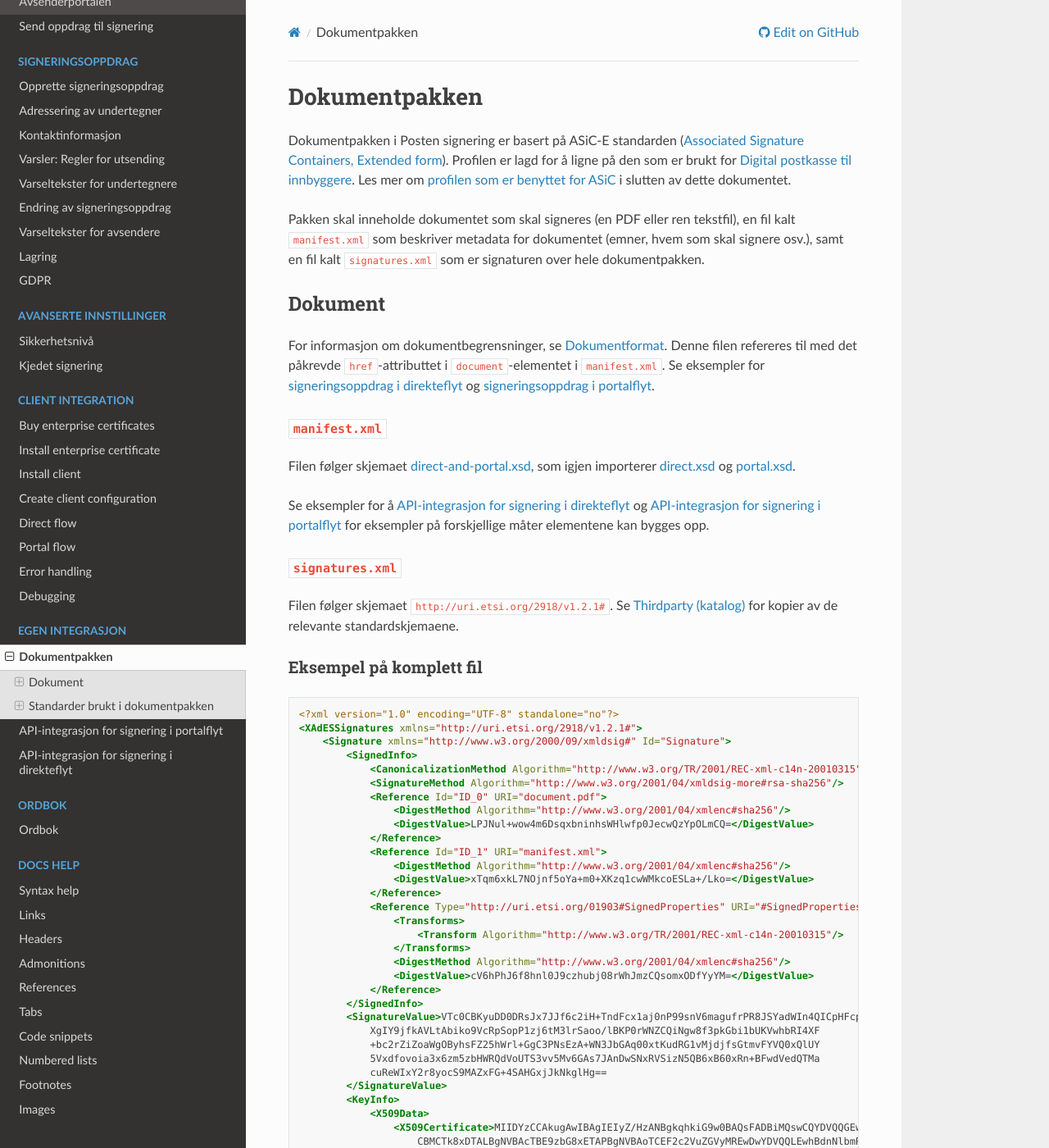
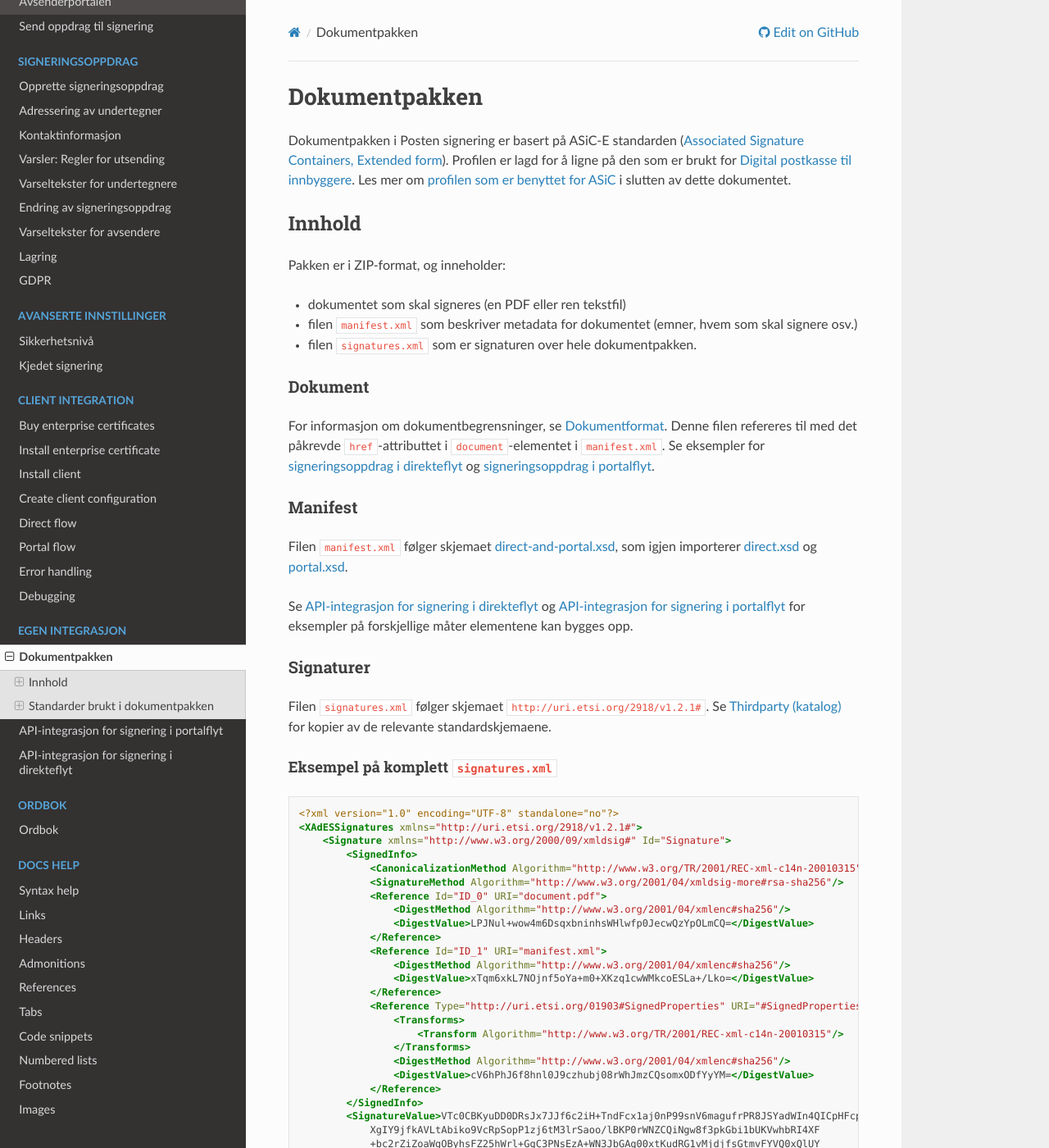
Before and after one commit to ramonarellano/signering-docs, a Sphinx documentation site: the page built from source/egen-integrasjon/dokumentpakke.rst, in a window 1280 px wide and 1400 px high. Shown: the whole window at 82% size. Built offline with Sphinx 7.4.7 and the Read the Docs theme 2.0.0, drawn with Linux system fonts in a browser that asks for light colours.

Commit message:
Fixups, overskriftnivåer
Fikser så de beskrivelsene av de ulike filene i dokumentpakka får samme
overskriftnivå. Bruker ikke monospace-font i overskrift da det gjør
nivået utydelig.

```diff
--- a/source/egen-integrasjon/dokumentpakke.rst
+++ b/source/egen-integrasjon/dokumentpakke.rst
@@ -5,31 +5,39 @@ Dokumentpakken
 
 Dokumentpakken i Posten signering er basert på ASiC-E standarden (`Associated Signature Containers, Extended form <http://www.etsi.org/deliver/etsi_ts/102900_102999/102918/01.03.01_60/ts_102918v010301p.pdf>`_). Profilen er lagd for å ligne på den som er brukt for `Digital postkasse til innbyggere <http://begrep.difi.no/SikkerDigitalPost>`_. Les mer om :ref:`profilen som er benyttet for ASiC <asicEStandards>` i slutten av dette dokumentet.
 
-Pakken skal inneholde dokumentet som skal signeres (en PDF eller ren tekstfil), en fil kalt ``manifest.xml`` som beskriver metadata for dokumentet (emner, hvem som skal signere osv.), samt en fil kalt ``signatures.xml`` som er signaturen over hele dokumentpakken.
+
+Innhold
+========
+
+Pakken er i ZIP-format, og inneholder:
+
+- dokumentet som skal signeres (en PDF eller ren tekstfil)
+- filen ``manifest.xml`` som beskriver metadata for dokumentet (emner, hvem som skal signere osv.)
+- filen ``signatures.xml`` som er signaturen over hele dokumentpakken.
 
 Dokument
-=========
+--------
 
 For informasjon om dokumentbegrensninger, se :ref:`dokumentformat`. Denne filen refereres til med det påkrevde ``href``-attributtet i ``document``-elementet i ``manifest.xml``. Se eksempler for `signeringsoppdrag i direkteflyt <https://github.com/digipost/signature-api-specification/blob/master/schema/examples/direct/manifest.xml#L10>`_ og `signeringsoppdrag i portalflyt <https://github.com/digipost/signature-api-specification/blob/master/schema/examples/portal/manifest.xml#L34>`_.
 
 .. _manifestxml:
 
-``manifest.xml``
+Manifest
 ----------------
 
-Filen følger skjemaet `direct-and-portal.xsd <https://github.com/digipost/signature-api-specification/blob/master/schema/xsd/direct-and-portal.xsd>`_, som igjen importerer `direct.xsd <https://github.com/digipost/signature-api-specification/blob/master/schema/xsd/direct.xsd>`_ og `portal.xsd <https://github.com/digipost/signature-api-specification/blob/master/schema/xsd/portal.xsd>`_.
+Filen ``manifest.xml`` følger skjemaet `direct-and-portal.xsd <https://github.com/digipost/signature-api-specification/blob/master/schema/xsd/direct-and-portal.xsd>`_, som igjen importerer `direct.xsd <https://github.com/digipost/signature-api-specification/blob/master/schema/xsd/direct.xsd>`_ og `portal.xsd <https://github.com/digipost/signature-api-specification/blob/master/schema/xsd/portal.xsd>`_.
 
-Se eksempler for å :ref:`egenDirekteIntegrasjon` og :ref:`egenPortalIntegrasjon` for eksempler på forskjellige måter elementene kan bygges opp.
+Se :ref:`egenDirekteIntegrasjon` og :ref:`egenPortalIntegrasjon` for eksempler på forskjellige måter elementene kan bygges opp.
 
 .. _signaturesxml:
 
-``signatures.xml``
+Signaturer
 ------------------
 
-Filen følger skjemaet ``http://uri.etsi.org/2918/v1.2.1#``. Se `Thirdparty (katalog) <https://github.com/digipost/signature-api-specification/tree/master/schema/xsd/thirdparty>`_ for kopier av de relevante standardskjemaene.
+Filen ``signatures.xml`` følger skjemaet ``http://uri.etsi.org/2918/v1.2.1#``. Se `Thirdparty (katalog) <https://github.com/digipost/signature-api-specification/tree/master/schema/xsd/thirdparty>`_ for kopier av de relevante standardskjemaene.
 
-Eksempel på komplett fil
-------------------------
+Eksempel på komplett ``signatures.xml``
+^^^^^^^^^^^^^^^^^^^^^^^^^^^^^^^^^^^^^^^^
 
 .. code-block:: xml
 
```
